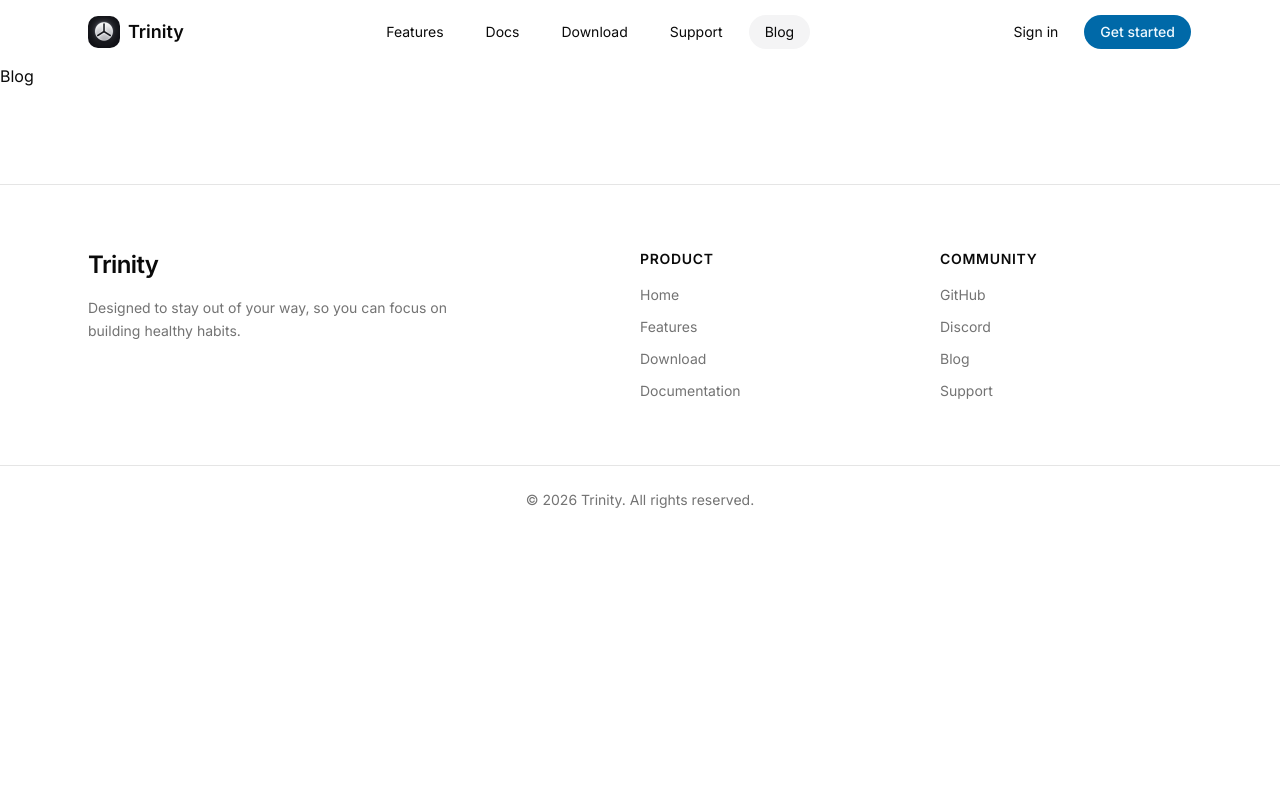
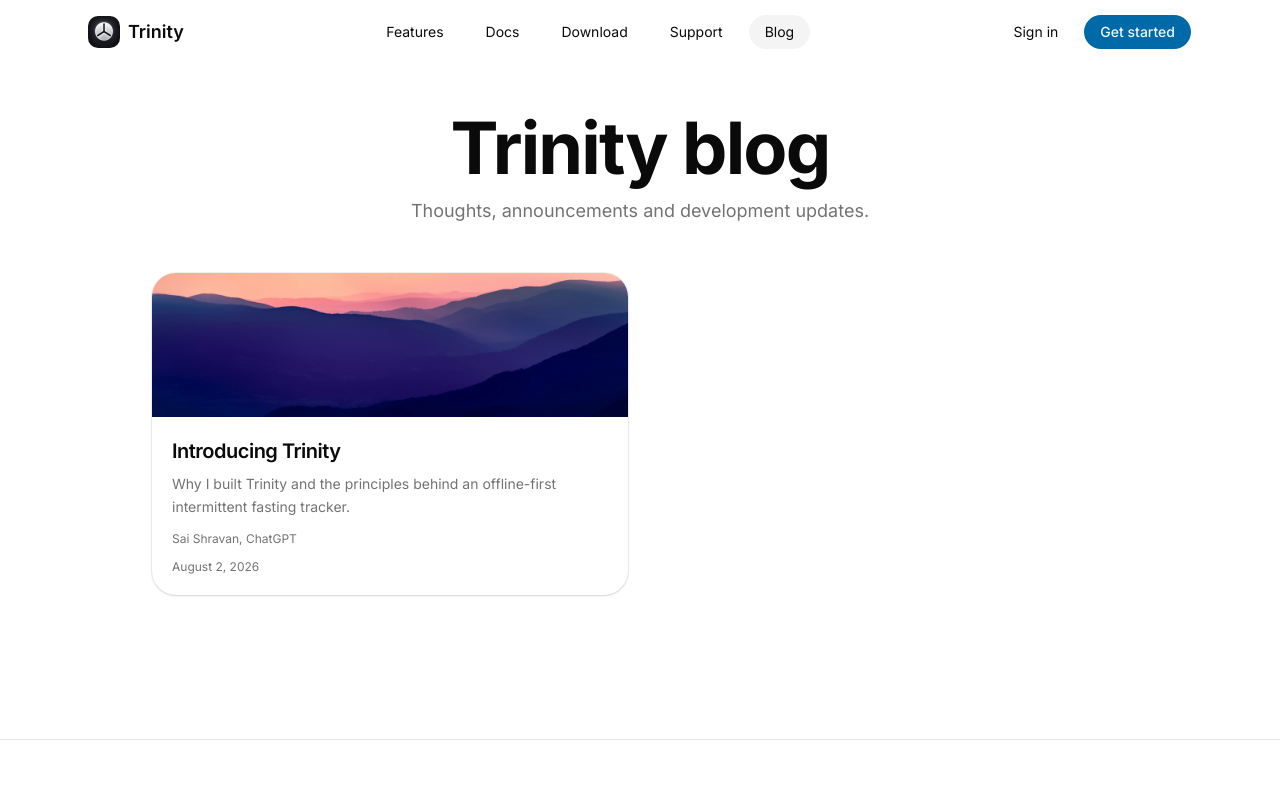
Before and after one commit to shravzzv/trinity, a Next.js app: page /blog in a window 1280 px wide. Shown: the top 800 px of the page. Built offline with nearby package versions, Linux system fonts and the light colour scheme.

Commit message:
feat: add blog page's layout

```diff
--- /dev/null
+++ b/app/(site)/blog/[slug]/page.tsx
@@ -0,0 +1,3 @@
+export default function Page() {
+  return <p>Slug</p>
+}
--- a/app/(site)/blog/page.tsx
+++ b/app/(site)/blog/page.tsx
@@ -1,3 +1,56 @@
+'use client'
+
+import BlogCard from '@/components/blog-card'
+import { motion, Variants } from 'motion/react'
+
+const container: Variants = {
+  hidden: {},
+  show: {
+    transition: {
+      delayChildren: 0.6,
+      staggerChildren: 0.08,
+    },
+  },
+}
+
 export default function Page() {
-  return <p>Blog</p>
+  return (
+    <section className='mx-auto max-w-5xl space-y-12 px-6 py-8 md:py-12'>
+      <header className='space-y-3 text-center'>
+        <motion.h1
+          className='text-5xl font-bold tracking-tight sm:text-6xl md:text-7xl'
+          initial={{ opacity: 0, y: 24 }}
+          animate={{ opacity: 1, y: 0 }}
+          transition={{ delay: 0.3 }}
+        >
+          Trinity blog
+        </motion.h1>
+
+        <motion.p
+          className='text-muted-foreground mx-auto max-w-2xl text-lg leading-relaxed'
+          initial={{ opacity: 0, y: 24 }}
+          animate={{ opacity: 1, y: 0 }}
+          transition={{ delay: 0.5 }}
+        >
+          Thoughts, announcements and development updates.
+        </motion.p>
+      </header>
+
+      <motion.div
+        variants={container}
+        initial='hidden'
+        animate='show'
+        className='grid gap-6 md:grid-cols-2'
+      >
+        <BlogCard
+          title='Introducing Trinity'
+          description='Why I built Trinity and the principles behind an offline-first intermittent fasting tracker.'
+          image='/blog/introducing-trinity.webp'
+          href='/blog/introducing-trinity'
+          authors={['Sai Shravan', 'ChatGPT']}
+          publishedAt='August 2, 2026'
+        />
+      </motion.div>
+    </section>
+  )
 }
--- /dev/null
+++ b/components/blog-card.tsx
@@ -0,0 +1,77 @@
+'use client'
+
+import { Card, CardContent } from '@/components/ui/card'
+import { motion, Variants } from 'motion/react'
+import Image from 'next/image'
+import Link from 'next/link'
+
+const item: Variants = {
+  hidden: {
+    opacity: 0,
+    y: 16,
+  },
+  show: {
+    opacity: 1,
+    y: 0,
+    transition: {
+      duration: 0.35,
+    },
+  },
+}
+
+interface BlogCardProps {
+  href: string
+  title: string
+  image: string
+  description: string
+  publishedAt: string
+  authors: string[]
+}
+
+export default function BlogCard({
+  href,
+  title,
+  image,
+  description,
+  publishedAt,
+  authors,
+}: BlogCardProps) {
+  return (
+    <motion.div variants={item}>
+      <Link
+        href={href}
+        className='focus-visible:ring-ring block rounded-xl focus-visible:ring-2 focus-visible:outline-none'
+      >
+        <Card className='group hover:border-primary/30 overflow-hidden pt-0 transition-colors'>
+          <div className='relative h-36 w-full overflow-hidden'>
+            <Image
+              fill
+              src={image}
+              alt={title}
+              className='object-cover transition-transform duration-300 group-hover:scale-[1.03]'
+            />
+          </div>
+
+          <CardContent>
+            <div className='space-y-3'>
+              <div className='space-y-2'>
+                <h2 className='text-xl font-semibold tracking-tight'>
+                  {title}
+                </h2>
+
+                <p className='text-muted-foreground line-clamp-3 text-sm leading-relaxed'>
+                  {description}
+                </p>
+              </div>
+
+              <p className='text-muted-foreground text-xs'>
+                {authors.join(', ')}
+              </p>
+              <p className='text-muted-foreground text-xs'>{publishedAt}</p>
+            </div>
+          </CardContent>
+        </Card>
+      </Link>
+    </motion.div>
+  )
+}
```
Also changed, not shown: public/blog/introducing-trinity.webp (added).
